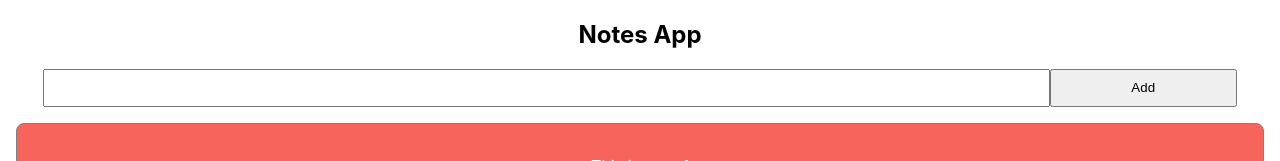
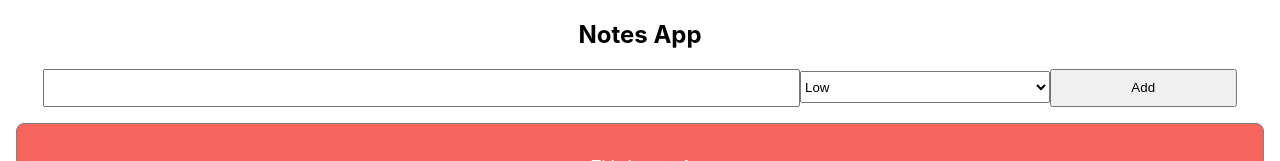
Before and after one commit to coderdost/react-with-typescript, a React (Create React App) app: page / in a window 1280 px wide. Shown: the top 161 px of the page. Built offline with nearby package versions, Linux system fonts and the light colour scheme.

Commit message:
added onchange priority

```diff
--- a/src/components/add-note/add-note.css
+++ b/src/components/add-note/add-note.css
@@ -1,8 +1,14 @@
 .add-note input{
     line-height: 2rem;
-    width: 80%;
+    width: 60%;
 }
 .add-note button{
     line-height: 2rem;
     width: 15%;
 }
+
+.add-note select{
+    line-height: 2rem;
+    width: 20%;
+    height: 2rem;
+}
--- a/src/components/add-note/add-note.tsx
+++ b/src/components/add-note/add-note.tsx
@@ -1,5 +1,5 @@
 import { useState } from 'react';
-import { NoteType } from '../note/note-type';
+import { NoteType, Priority } from '../note/note-type';
 import './add-note.css';
 import { v4 as uuidv4 } from 'uuid';
 
@@ -10,6 +10,7 @@ type AddNoteProps = {
 function AddNote(props: AddNoteProps){
 
   const [text, setText] = useState("");
+  const [priority, setPriority] = useState<Priority>('low');
   const handleChange = (e:React.ChangeEvent<HTMLInputElement>)=>{
      setText(e.target.value);
   }
@@ -18,15 +19,24 @@ function AddNote(props: AddNoteProps){
     e.preventDefault();
     props.addNote({
       text,
-      priority:'low',
+      priority,
       id: uuidv4()
     })
+  }
+
+  const handleSelect = (e:React.ChangeEvent<HTMLSelectElement>)=>{
+   setPriority(e.target.value as Priority);
   }
 
   return(
     <div>
         <form className="add-note">
             <input type="text" onChange={handleChange}/>
+            <select onChange={handleSelect} value={priority}>
+              <option value="high">High</option>
+              <option value="medium">Medium</option>
+              <option value="low">Low</option>
+            </select>
             <button onClick={handleClick}>Add</button>
         </form>
     </div>
--- a/src/components/note/note-type.ts
+++ b/src/components/note/note-type.ts
@@ -1,10 +1,12 @@
+export type Priority = 'high' | 'medium' | 'low';
+
 export type NoteProps = {
     text: string,
-    priority? : 'high' | 'medium' | 'low'
+    priority? : Priority
 }
 
 export type NoteType = {
     id: string,
     text: string,
-    priority : 'high' | 'medium' | 'low'
+    priority : Priority
 }
```
